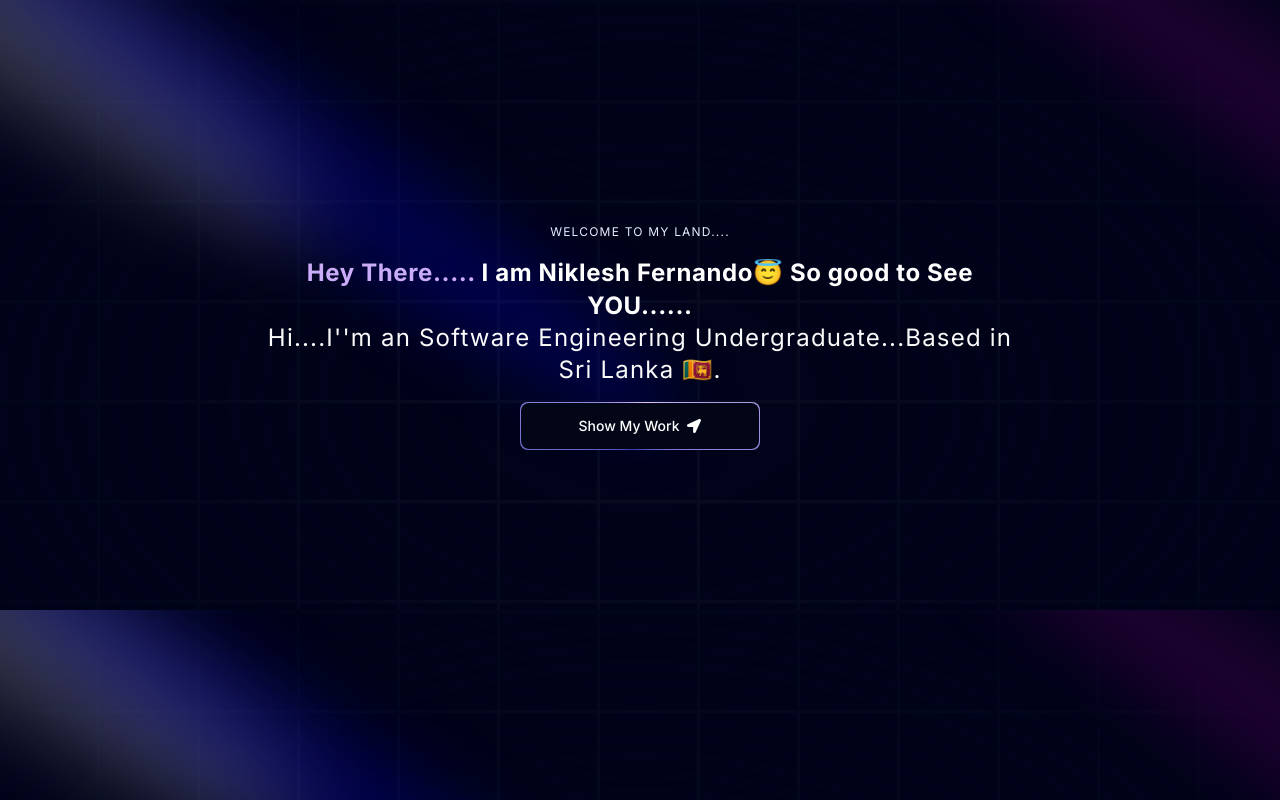
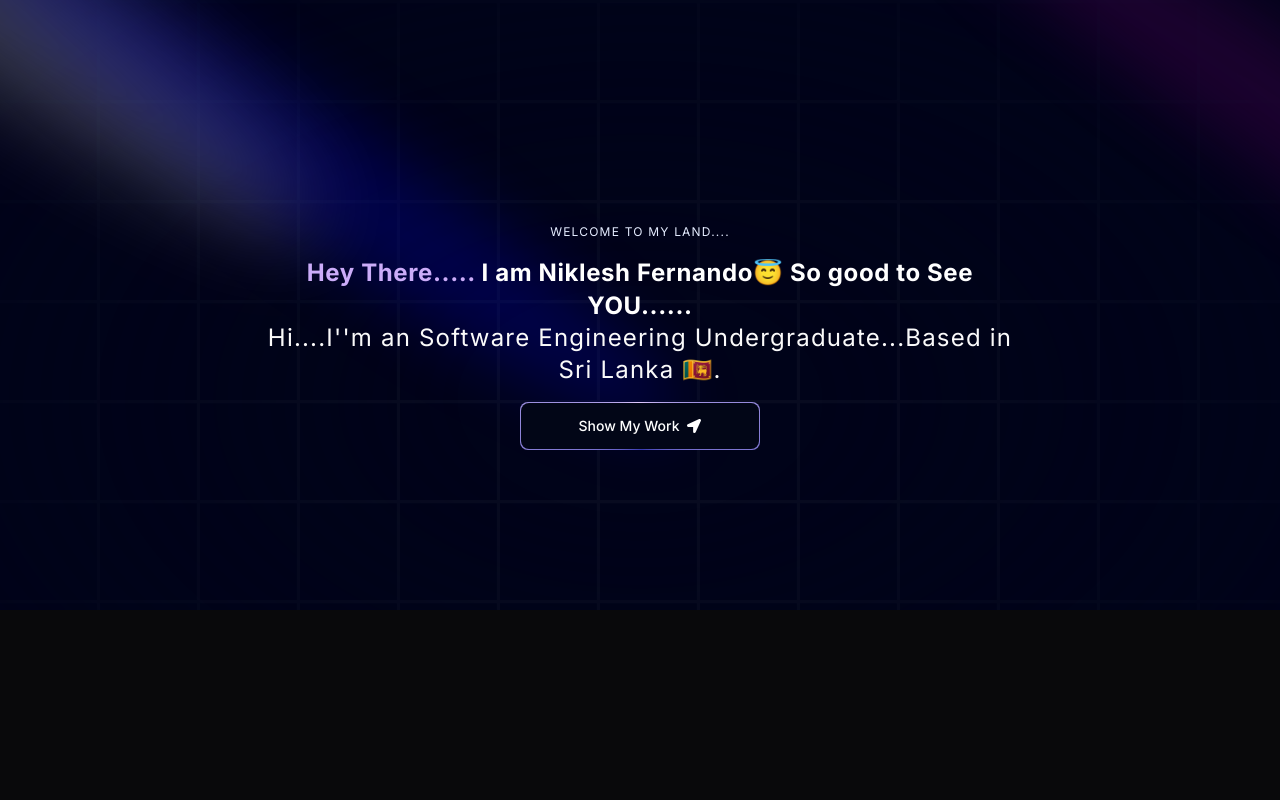
Before and after one commit to NikleshFernando/NickLeshStudio, a Next.js app in the folder niklesh_studio/: page / in a window 1280 px wide. Shown: the top 800 px of the page. Built offline with nearby package versions, Linux system fonts and the light colour scheme.

Commit message:
Error fixed

```diff
--- a/niklesh_studio/app/layout.tsx
+++ b/niklesh_studio/app/layout.tsx
@@ -2,7 +2,6 @@ import type { Metadata } from "next";
 import { Inter } from "next/font/google";
 import "./globals.css";
 import { ThemeProvider } from "./provider";
-
 
 const inter = Inter({ subsets: ["latin"] });
 
@@ -27,7 +26,7 @@ export default function RootLayout({
         >
           {children}
         </ThemeProvider>
-        {children}</body>
+      </body>
     </html>
   );
 }
--- a/niklesh_studio/app/page.tsx
+++ b/niklesh_studio/app/page.tsx
@@ -1,5 +1,4 @@
 import Hero from "@/components/Hero";
-import Image from "next/image";
 
 export default function Home() {
   return (
```
Lines whose indentation alone changed are shown as unchanged.
